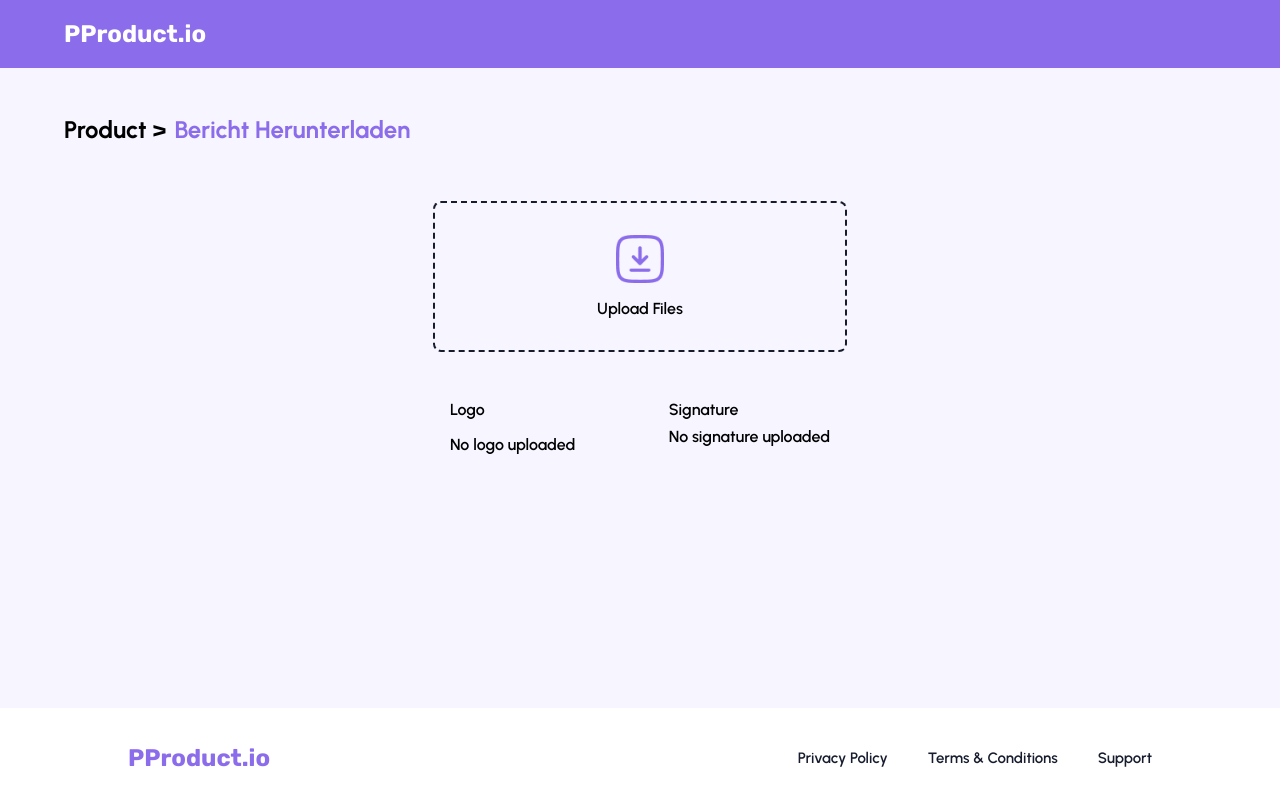
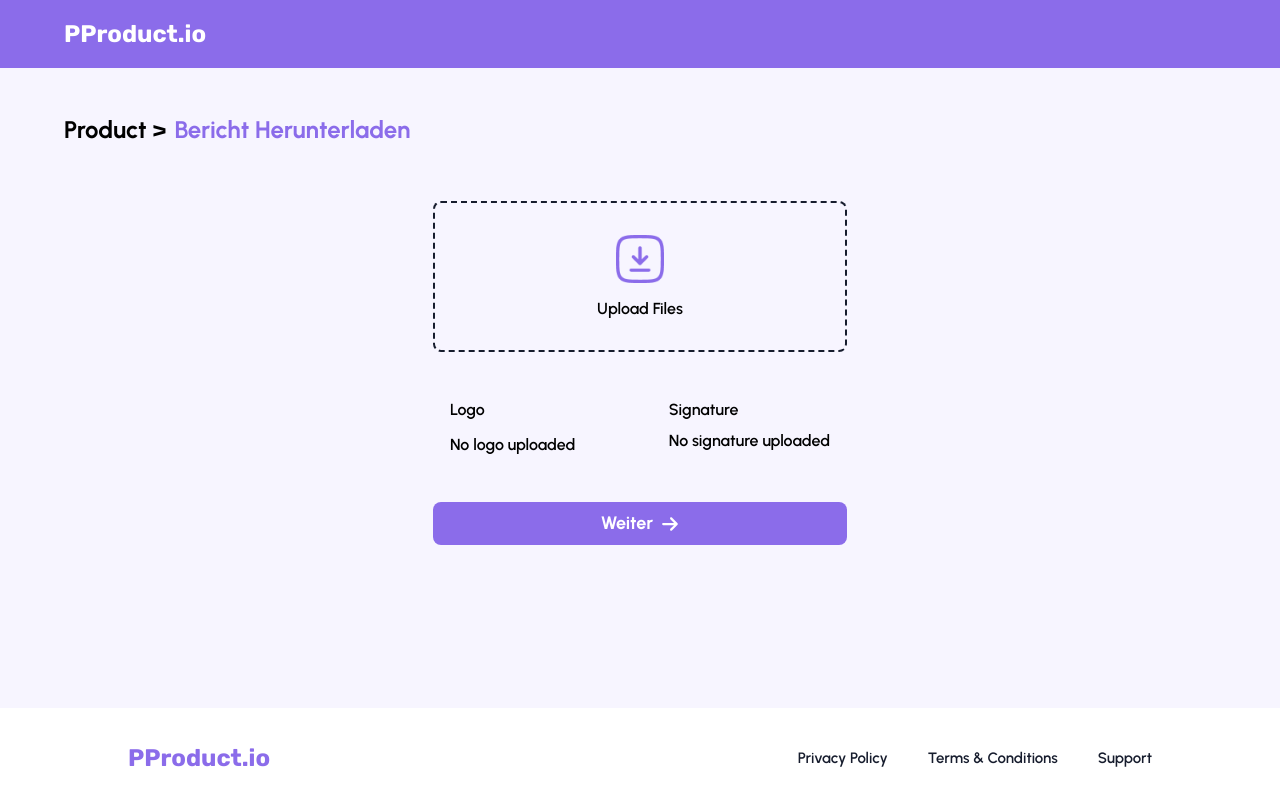
Before and after one commit to moizxkhan1/PProduct, a React (Vite) app: page /bericht-herunterladen in a window 1280 px wide. Built offline with nearby package versions, Linux system fonts and the light colour scheme.

Commit message:
More fixes

```diff
--- a/src/components/Home/Hero.jsx
+++ b/src/components/Home/Hero.jsx
@@ -1,3 +1,4 @@
+import { Link } from "react-router-dom";
 import Button from "../ui/Button";
 import Heading from "../ui/Heading";
 import Input from "../ui/Input";
@@ -44,7 +45,9 @@ const Hero = () => {
               </Input>
             </div>
             <div className="w-full md:w-1/2">
-              <Button type="secondary" text="Weiter" />
+              <Link to="bilanz-und-er-erfassen">
+                <Button type="secondary" text="Weiter" />
+              </Link>
             </div>
           </div>
         </div>
--- a/src/components/Home/Testemonial.jsx
+++ b/src/components/Home/Testemonial.jsx
@@ -1,3 +1,4 @@
+import { Link } from "react-router-dom";
 import Button from "../ui/Button";
 import Paragraph from "../ui/Paragraph";
 import Subheading from "../ui/Subheading";
@@ -16,8 +17,11 @@ const Testemonial = () => {
             With lots of unique blocks, you can easily build a page without
             coding. Build your next Audit page.
           </Paragraph>
-
-          <Button text="Get Started" type="primary" />
+          <div>
+            <Link to="bilanz-und-er-erfassen">
+              <Button text="Get Started" type="primary" />
+            </Link>
+          </div>
         </div>
         {/* second */}
         <div className="w-full md:w-[30%]">
--- a/src/components/pages/Upload.jsx
+++ b/src/components/pages/Upload.jsx
@@ -4,6 +4,7 @@ import { useNavigate } from "react-router-dom";
 import Breadcrumb from "../ui/Breadcrumb";
 import Modal from "../Modal";
 import Loader from "../Loader";
+import Button from "../ui/Button";
 
 const UploadPage = () => {
   const [isModalOpen, setModalOpen] = useState(false);
@@ -27,12 +28,11 @@ const UploadPage = () => {
     setIsLoading(true);
     setTimeout(() => {
       setIsLoading(false);
-      navigate("/auswertungsbericht");
     }, 3000);
   };
 
   return (
-    <div className="container h-[80vh] py-12 space-y-14">
+    <div className="container min-h-[80vh] py-12 space-y-14">
       <Breadcrumb />
       <div className="w-[90%] md:w-[60%] mx-auto flex flex-col justify-center items-center space-y-12">
         <div
@@ -52,23 +52,30 @@ const UploadPage = () => {
           <div className="space-y-4">
             <p>Logo</p>
             {uploadedLogo ? (
-              <img src={uploadedLogo} alt="logo" className="w-40 h-auto" />
+              <img src={uploadedLogo} alt="logo" className="w-24 h-auto" />
             ) : (
               <p>No logo uploaded</p>
             )}
           </div>
-          <div className="space-y-2">
+          <div className="space-y-3">
             <p>Signature</p>
             {uploadedSignature ? (
               <img
                 src={uploadedSignature}
                 alt="signature"
-                className="w-16 h-auto"
+                className="w-24 h-auto"
               />
             ) : (
               <p>No signature uploaded</p>
             )}
           </div>
+        </div>
+        <div className="w-[85%] md:w-[60%] mx-auto">
+          <Button
+            type="secondary"
+            text="Weiter"
+            onClick={() => navigate("/auswertungsbericht")}
+          />
         </div>
       </div>
       <Modal
```
